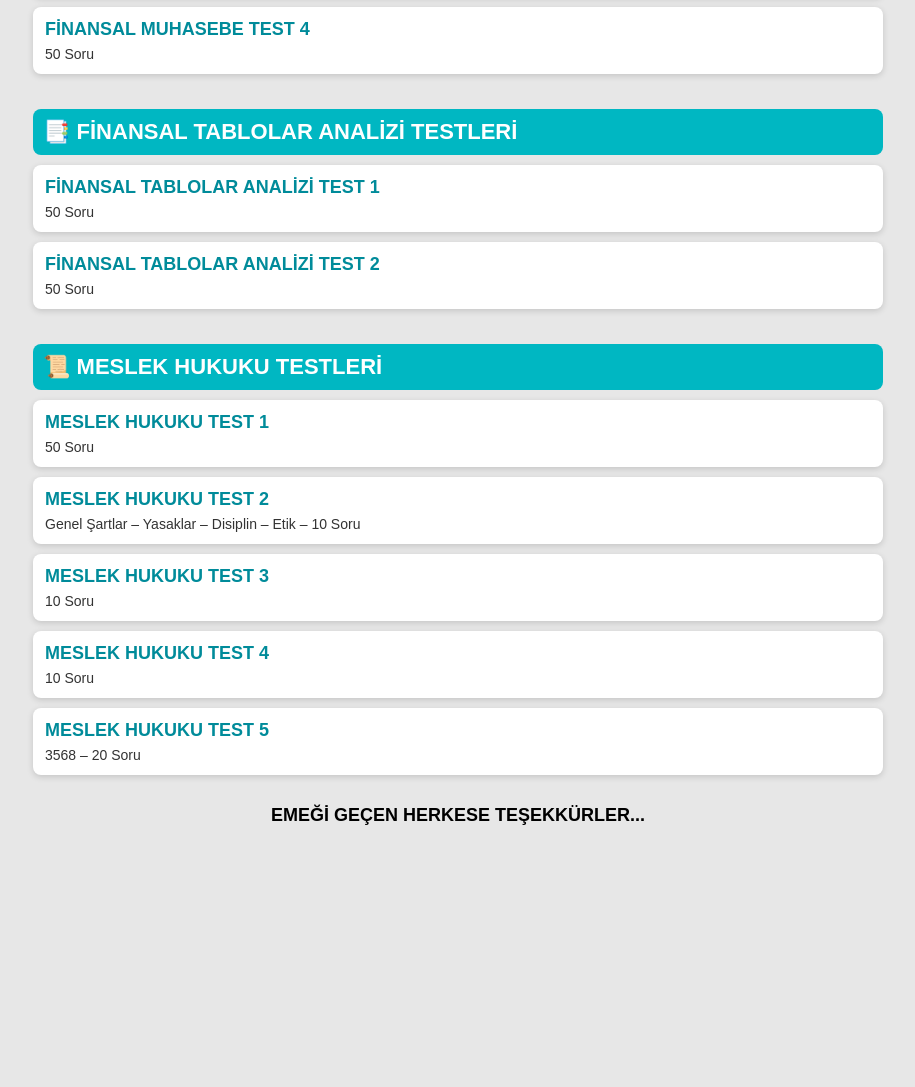
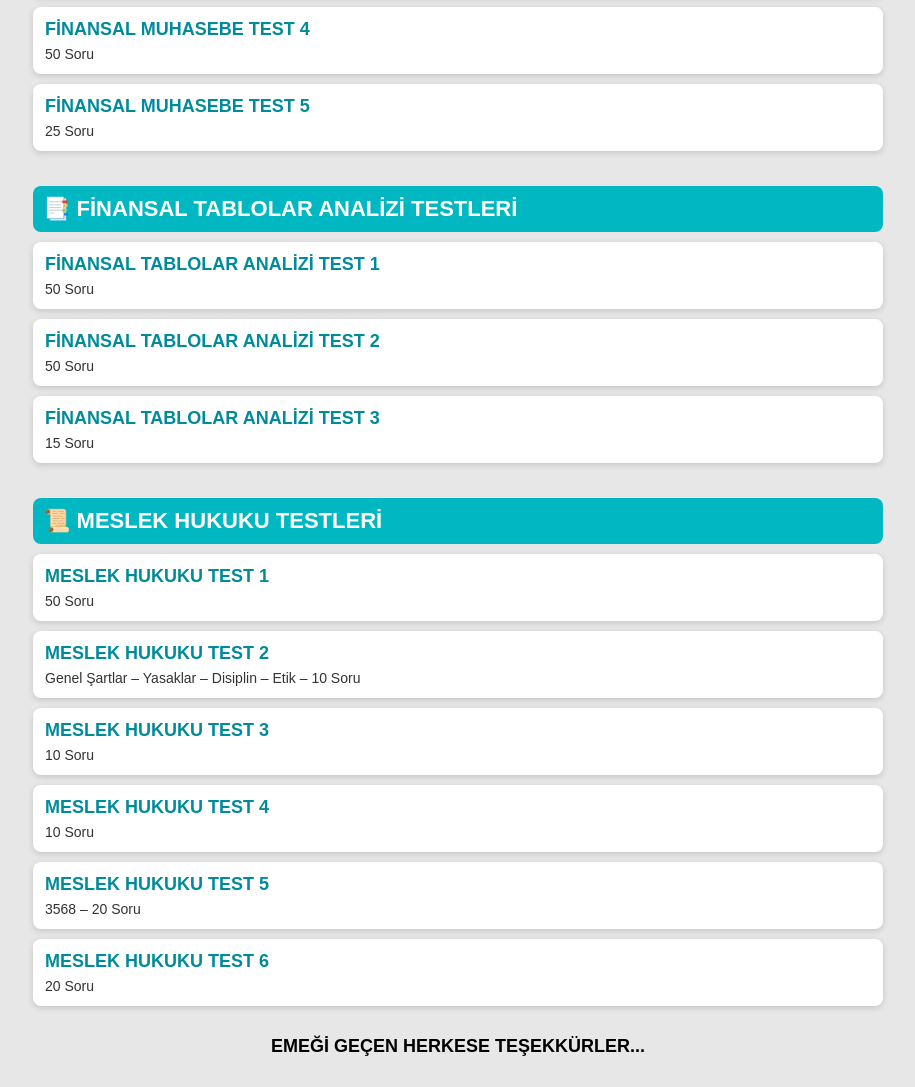
Before and after one commit to onur0618/test-linklerii, a plain HTML site: page index.html in a window 1280 px wide. Shown: the part 3552-4639 px from the top of the page, without its empty margins (182-1097 px from the left). Before the commit the page ends 4408 px from the top, so only its background shows below. Drawn offline with Linux system fonts and the light colour scheme.

Commit message:
Update index.html

```diff
--- a/index.html
+++ b/index.html
@@ -282,12 +282,14 @@ header {
 <div class="card"><a href="https://gemini.google.com/share/9757e2570c91">FİNANSAL MUHASEBE TEST 2</a><p>50 Soru</p></div>
 <div class="card"><a href="https://gemini.google.com/share/e067d59bafb6">FİNANSAL MUHASEBE TEST 3</a><p>50 Soru</p></div>
 <div class="card"><a href="https://gemini.google.com/share/c668262ed57e">FİNANSAL MUHASEBE TEST 4</a><p>50 Soru</p></div>
+<div class="card"><a href="https://gemini.google.com/share/2582f187a63d">FİNANSAL MUHASEBE TEST 5</a><p>25 Soru</p></div>
 
 <!-- ANALİZ -->
 <div id="analiz" class="section-title">📑 FİNANSAL TABLOLAR ANALİZİ TESTLERİ</div>
 
 <div class="card"><a href="https://gemini.google.com/share/9eb8e1928769">FİNANSAL TABLOLAR ANALİZİ TEST 1</a><p>50 Soru</p></div>
 <div class="card"><a href="https://gemini.google.com/share/4c50bf462707">FİNANSAL TABLOLAR ANALİZİ TEST 2</a><p>50 Soru</p></div>
+<div class="card"><a href="https://gemini.google.com/share/be8f3de1fa89">FİNANSAL TABLOLAR ANALİZİ TEST 3</a><p>15 Soru</p></div>
 
 <!-- MESLEK -->
 <div id="meslek" class="section-title">📜 MESLEK HUKUKU TESTLERİ</div>
@@ -297,6 +299,7 @@ header {
 <div class="card"><a href="https://gemini.google.com/share/b2a7ab778186">MESLEK HUKUKU TEST 3</a><p>10 Soru</p></div>
 <div class="card"><a href="https://gemini.google.com/share/312a631b7ef5">MESLEK HUKUKU TEST 4</a><p>10 Soru</p></div>
 <div class="card"><a href="https://gemini.google.com/share/1bcea7a77c20">MESLEK HUKUKU TEST 5</a><p>3568 – 20 Soru</p></div>
+<div class="card"><a href="https://gemini.google.com/share/210343c90d7a">MESLEK HUKUKU TEST 6</a><p>20 Soru</p></div>
 
 </div>
 
```
